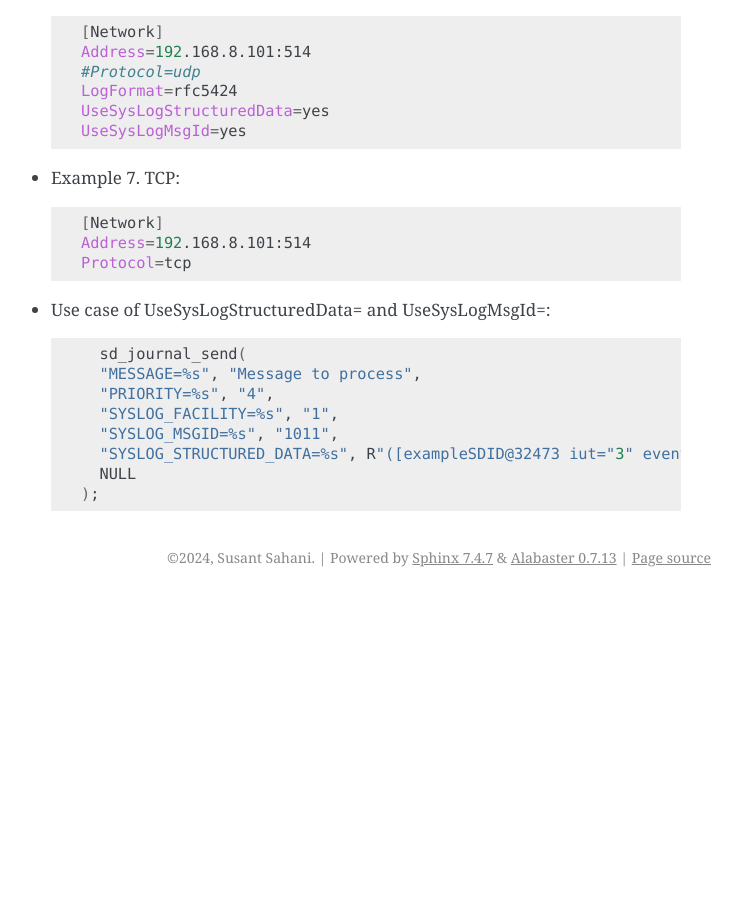
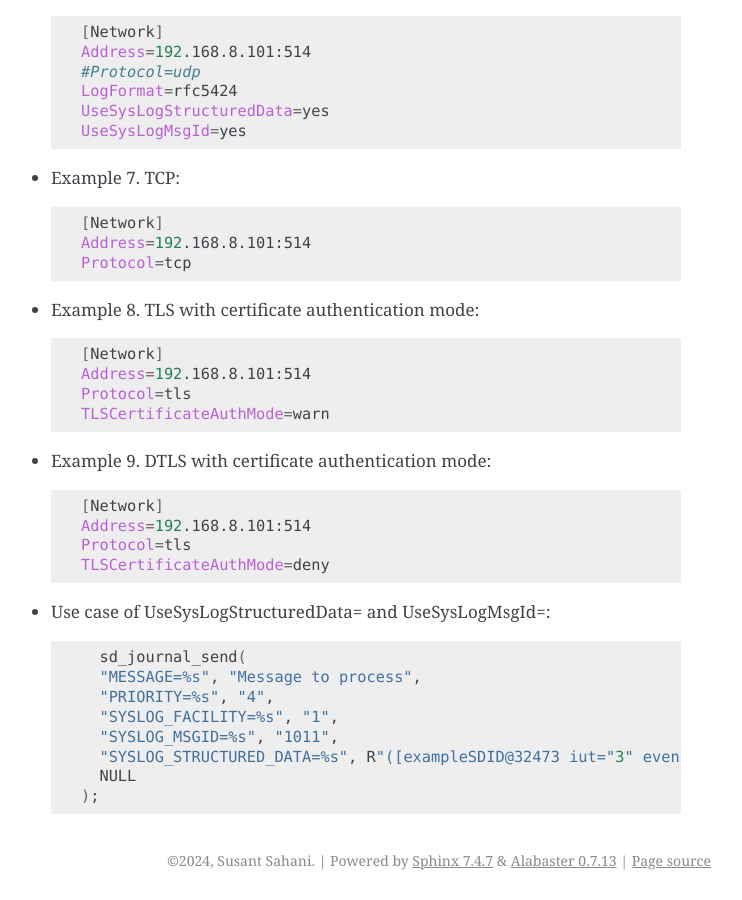
Before and after one commit to systemd/systemd-netlogd, a Sphinx documentation site: the page built from doc/index.rst, in a window 1280 px wide and 900 px high, scrolled down 2279 px. Shown: the whole window, without its empty margins (399-1141 px from the left). Built offline with Sphinx 7.4.7, drawn with Linux system fonts in a browser that asks for light colours; before the commit the page ends 2876 px from its top, so only the background shows below that; some of the changed text lies outside the part shown.

Commit message:
man: Add TLSCertificateAuthMode= to example

```diff
--- a/doc/index.rst
+++ b/doc/index.rst
@@ -126,6 +126,25 @@ EXAMPLES
     Address=192.168.8.101:514
     Protocol=tcp
 
+- Example 8. TLS with certificate authentication mode::
+
+ .. code-block:: bash
+
+    [Network]
+    Address=192.168.8.101:514
+    Protocol=tls
+    TLSCertificateAuthMode=warn
+
+- Example 9. DTLS with certificate authentication mode::
+
+ .. code-block:: bash
+
+    [Network]
+    Address=192.168.8.101:514
+    Protocol=tls
+    TLSCertificateAuthMode=deny
+
+
 - Use case of UseSysLogStructuredData= and UseSysLogMsgId=::
 
  .. code-block:: bash
```
Also changed, not shown: other parts of doc/index.rst (+1 -1 lines).
